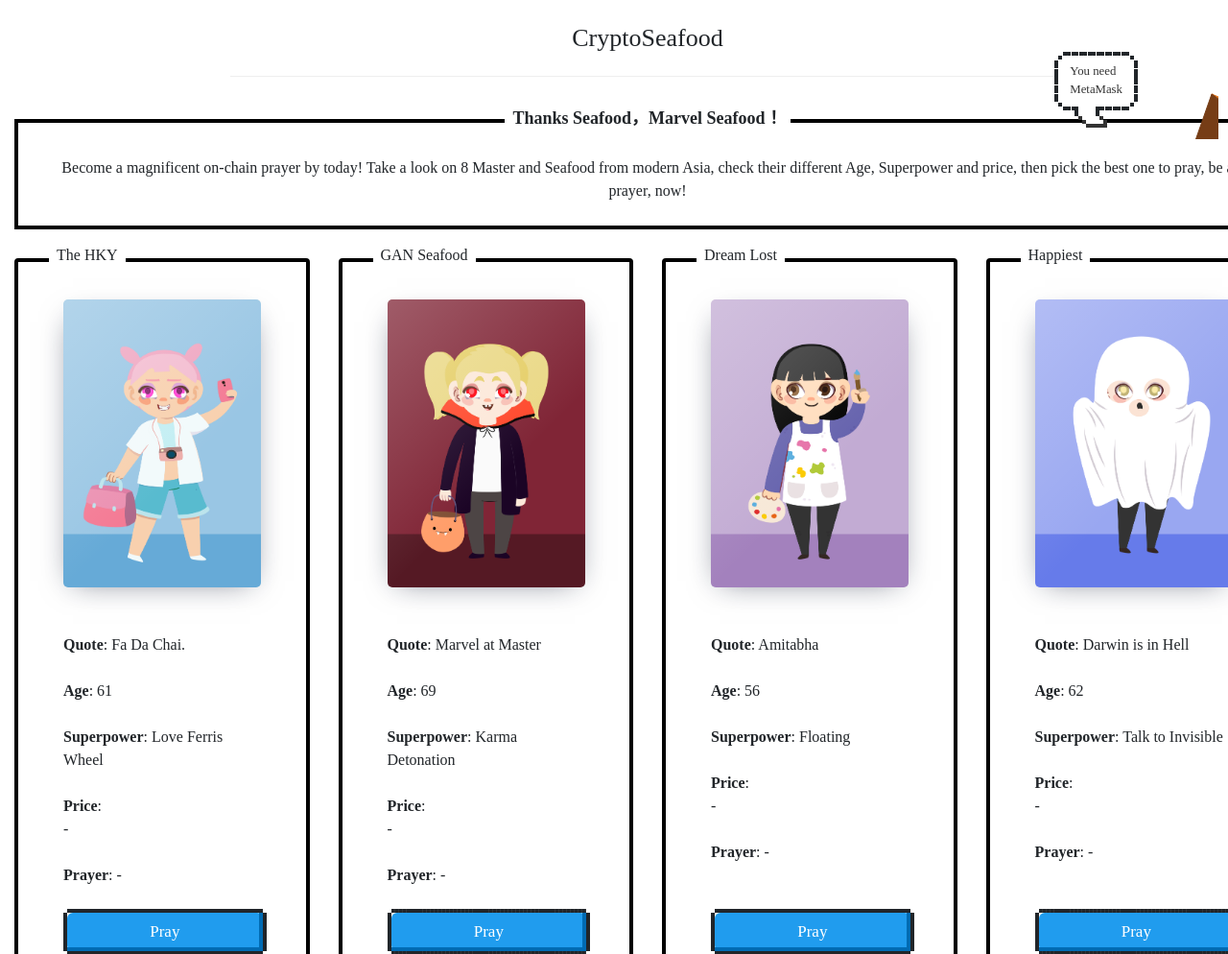
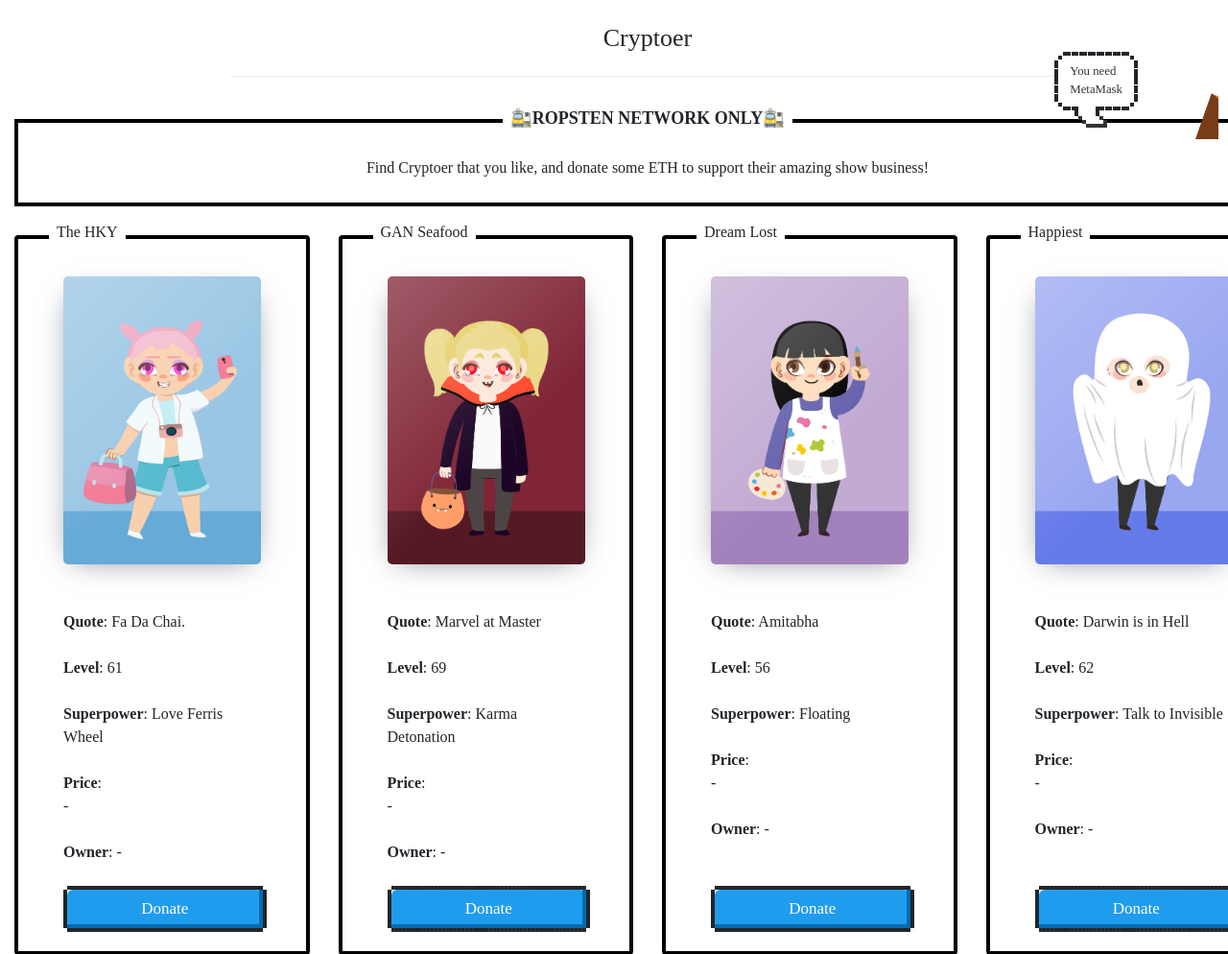
Before and after one commit to dAAAb/Cryptoer, a website: page src/index.html in a window 1280 px wide. Shown: the top 994 px of the page at 96% size. Drawn offline with nearby package versions, Linux system fonts and the light colour scheme; no server answers; files whose address does not match are found by name; a web font is replaced by a local one.

Commit message:
Update index.html

```diff
--- a/src/index.html
+++ b/src/index.html
@@ -13,15 +13,15 @@
     <meta charset="utf-8">
     <meta http-equiv="X-UA-Compatible" content="IE=edge">
     <meta name="viewport" content="width=device-width, initial-scale=1">
-    <meta property="og:image" content="https://cryptoseafood.com/images/CRYPTOSEAFOOD-OG3.png">
-    <meta property="og:title" content="CryptoSeafood - A Blockchain Meme Game about Asia Masters">
+    <meta property="og:image" content="https://Cryptoer.co/images/Cryptoer-OG.png">
+    <meta property="og:title" content="Cryptoer - Adorable Crypto Character">
     <meta property="og:description" content="Thanks your Seafood Master and get good luck.">
     <meta name="twitter:card" content="summary" />
-    <meta name="twitter:title" content="CryptoSeafood - A Blockchain Meme Game about Asia Masters" />
+    <meta name="twitter:title" content="Cryptoer - Adorable Crypto Character" />
     <meta name="twitter:description" content="Thanks your Seafood Master and get good luck." />
-    <meta name="twitter:image" content="https://cryptoseafood.com/images/CRYPTOSEAFOOD-OG3.png" />
+    <meta name="twitter:image" content="https://Cryptoer.co/images/Cryptoer-OG.png" />
     <!-- The above 3 meta tags *must* come first in the head; any other head content must come *after* these tags -->
-    <title>CryptoSeafood - A Blockchain Meme Game about Asia Masters</title>
+    <title>Cryptoer - Adorable Crypto Character</title>
 	<style type="text/css">
 
 	      /* github link */
@@ -96,15 +96,15 @@
 	      </a>
       <div class="row" style="margin-top: 20px">
         <div class="col-xs-12 col-sm-8 col-sm-push-2">
-          <h1 class="text-center" style="font-size: 26px;">CryptoSeafood</h1>
+          <h1 class="text-center" style="font-size: 26px;">Cryptoer</h1>
           <hr/>
           <br/>
         </div>
       </div>
 	  <div class="row" style="padding-left: 15px;padding-right: 15px;">
 	           <div class="col-xs-12 col-sm-12 nes-container with-title is-centered" style="margin-bottom: 30px;">
-	            <p class="title" style="font-size: 18px;top: -10px;position: relative;font-weight: bolder">Thanks Seafood，Marvel Seafood！</p>
-	            <p>Become a magnificent on-chain prayer by today! Take a look on 8 Master and Seafood from modern Asia, check their different Age, Superpower and price, then pick the best one to pray, be a prayer, now!</p>
+	            <p class="title" style="font-size: 18px;top: -10px;position: relative;font-weight: bolder">🚉ROPSTEN NETWORK ONLY🚉</p>
+	            <p>Find Cryptoer that you like, and donate some ETH to support their amazing show business!</p>
 	          </div>
 	        </div>
       <div id="petsRow" class="row">
@@ -124,11 +124,11 @@
             </div>
             <br/><br/>
             <strong>Quote</strong>: <span class="pet-breed">-</span><br/><br/>
-            <strong>Age</strong>: <span class="pet-age">-</span><br/><br/>
+            <strong>Level</strong>: <span class="pet-age">-</span><br/><br/>
             <strong>Superpower</strong>: <span class="pet-location">-</span><br/><br/>
             <strong>Price</strong>: <br><span class="pet-price">-</span><br/><br/>
-            <strong>Prayer</strong>: <span class="pet-owner">-</span><br/><br/>
-            <button class="btn btn-default btn-adopt nes-btn is-primary" type="button" data-id="0" style="position: absolute; bottom:20px; width:68%">Pray</button>
+            <strong>Owner</strong>: <span class="pet-owner">-</span><br/><br/>
+            <button class="btn btn-default btn-adopt nes-btn is-primary" type="button" data-id="0" style="position: absolute; bottom:20px; width:68%">Donate</button>
           </div>
         </div>
       </div>
@@ -137,8 +137,8 @@
 		<div class="col-xs-12 col-sm-12" style="margin-bottom: 30px;text-align: center">
 				<footer>
 					<p>
-					<span>©2019</span> <a href="https://kuroeveryday.blogspot.com/" target="_blank" rel="noopener">CryptoSeafood</a>
-					<span>-</span> <a href="https://twitter.com/bc_rikko" target="_blank" rel="noopener">@NES.css</a>
+					<span>©2019</span> <a href="https://kuroeveryday.blogspot.com/" target="_blank" rel="noopener">Cryptoer</a>
+					<span>-</span> <a href="https://twitter.com/dAAAb" target="_blank" rel="noopener">@dAAAb</a>
 					</p>
 					<a href="https://www.ixd.ntut.edu.tw/zh_TW/" class="nes-badge">
 							<span class="is-primary" style="left: 0px;">北科大互動系</span>
@@ -146,6 +146,13 @@
 					<a href="https://0x1.academy" class="nes-badge">
 							<span class="is-success" style="left: 0px;">葛如鈞老師實驗室</span>
 					</a>
+					<a href="https://cryptoseafood.com" class="nes-badge">
+						<span class="is-dark" style="left: 0px;">CryptoSeafood</span>
+						<a href="https://github.com/dAAAb/Cryptoer" class="nes-badge is-splited">
+							<span class="is-dark">GitHub</span>
+							<span class="is-primary">v1.0</span>
+						</a>
+				</a>
 				</footer>
 			</div>
 
```
